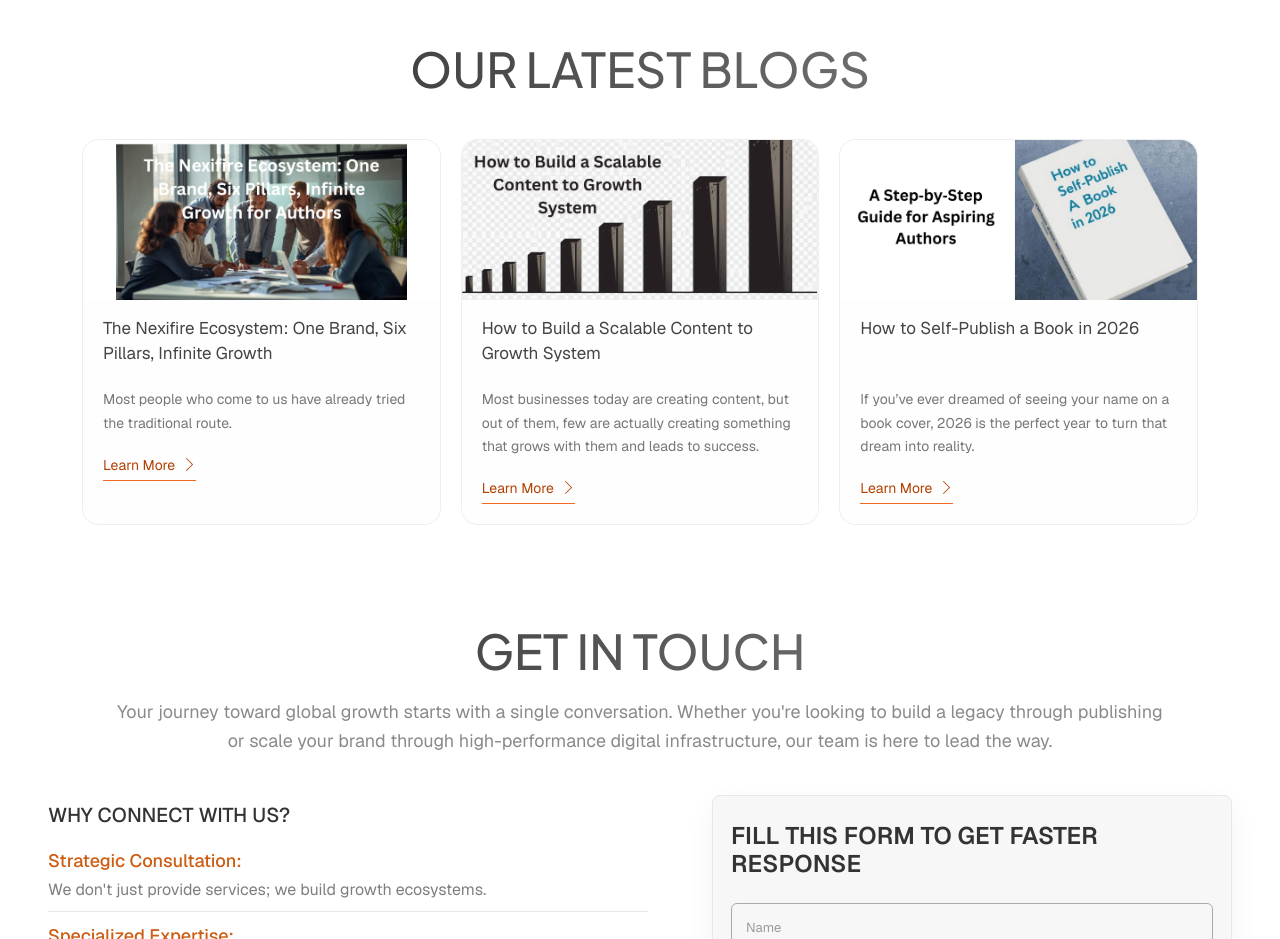
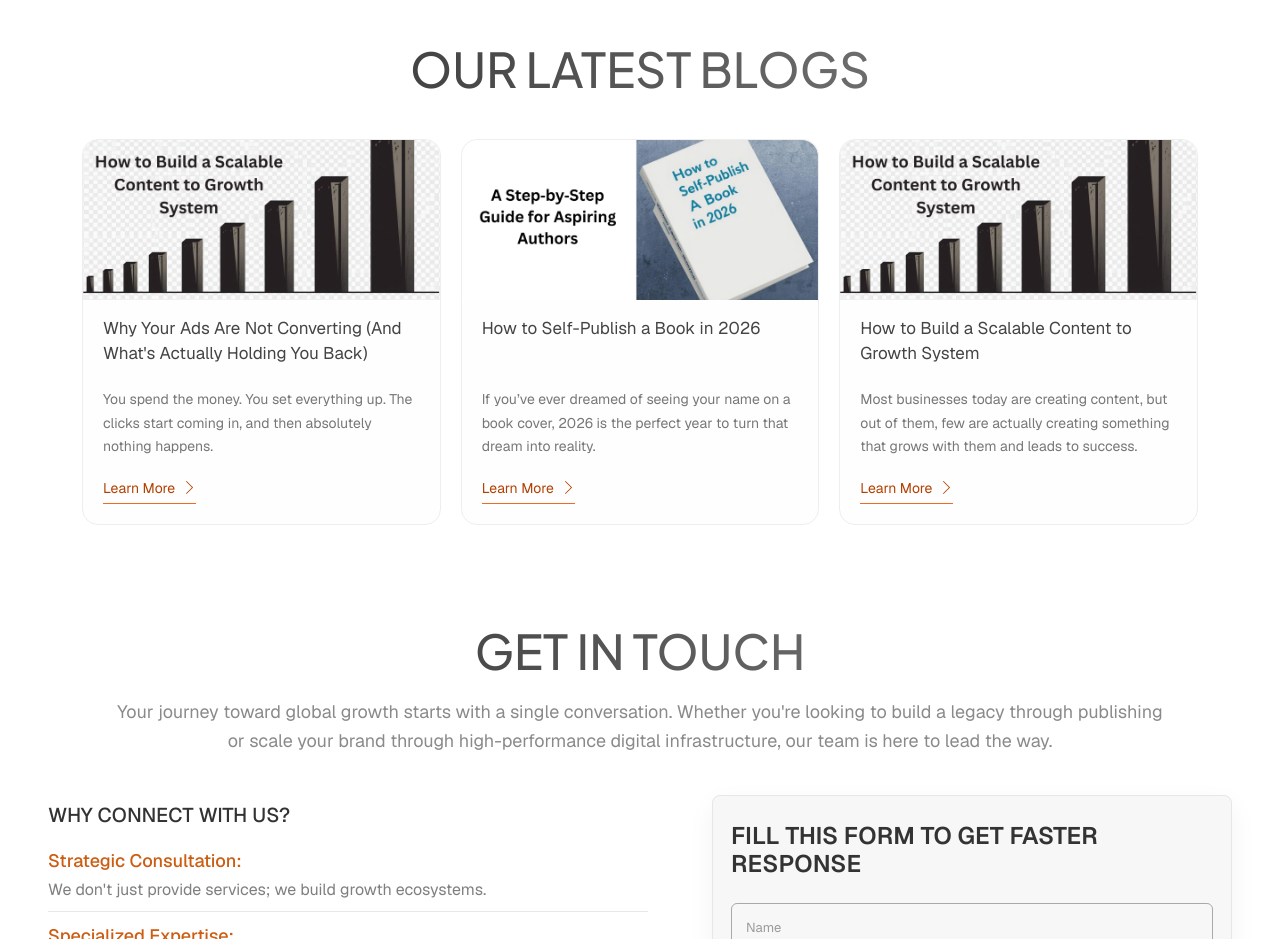
Before and after one commit to BemBexLab/nexifire, a Next.js app: page / in a window 1280 px wide. Shown: the part 4000-4939 px from the top of the page. Built offline with nearby package versions, Linux system fonts and the light colour scheme.

Commit message:
Updated COdebase

```diff
--- a/data/blogs.tsx
+++ b/data/blogs.tsx
@@ -407,7 +407,11 @@ export const getBlogPostBySlug = (slug: string) =>
 export const getRecentBlogPosts = (limit = 3) =>
   [...blogPosts]
     .sort(
-      (a, b) =>
-        new Date(b.publishedAt).getTime() - new Date(a.publishedAt).getTime(),
+      (a, b) => {
+        const publishedAtDifference =
+          new Date(b.publishedAt).getTime() - new Date(a.publishedAt).getTime();
+
+        return publishedAtDifference || b.id - a.id;
+      },
     )
     .slice(0, limit);
```
